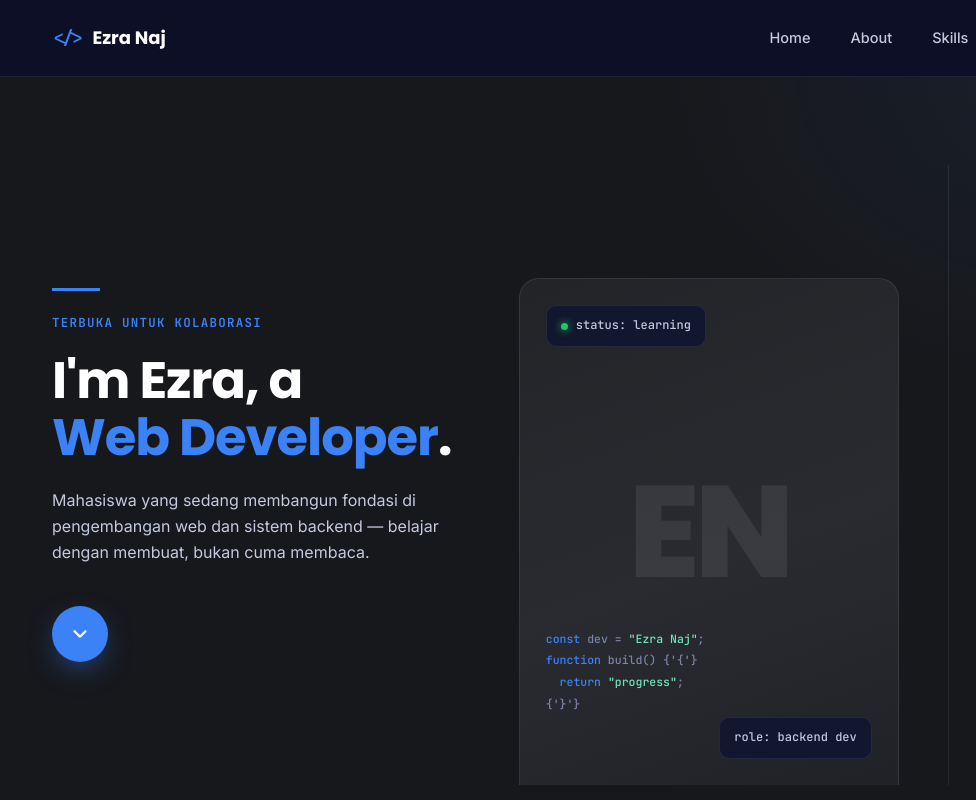
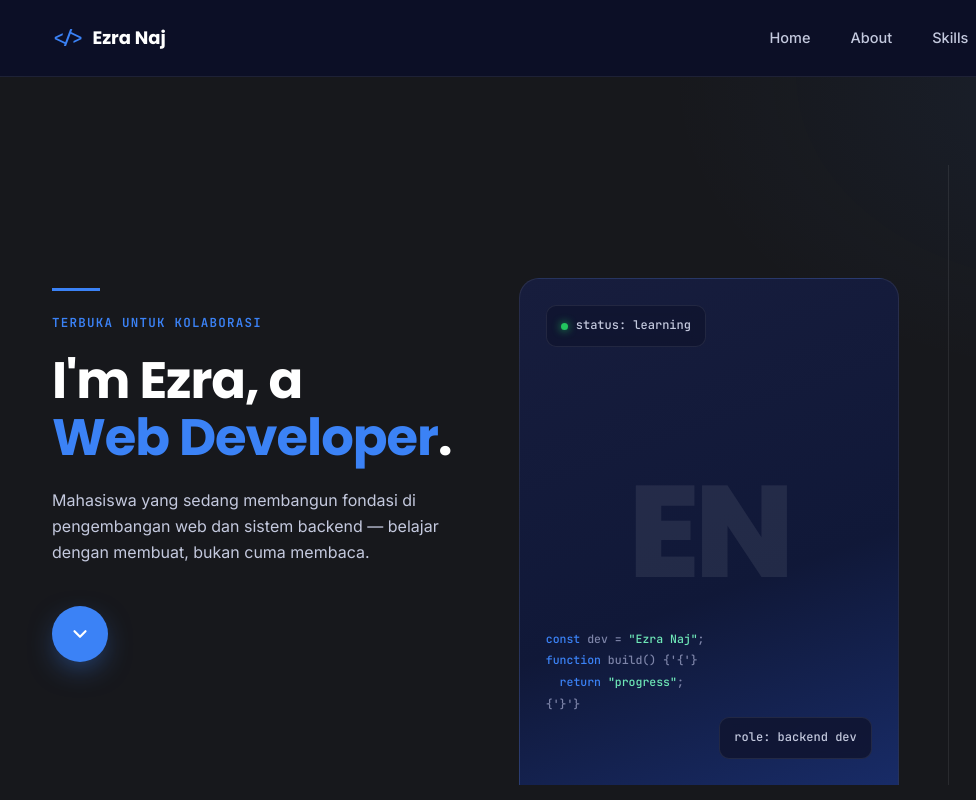
Before and after one commit to itsmenaj/itsmenaj.github.io, a plain HTML site: page index.html in a window 1280 px wide. Shown: the top 800 px of the page, 0-976 px from the left. Drawn offline with Linux system fonts and the light colour scheme.

Commit message:
Update background gradient for visual card

```diff
--- a/index.html
+++ b/index.html
@@ -76,7 +76,7 @@
   .hero-visual { position:relative; align-self:end; display:flex; align-items:flex-end; justify-content:center; }
   .visual-card {
     width: 100%; max-width: 380px; aspect-ratio: 3/4; border-radius: 20px 20px 0 0;
-    background: linear-gradient(160deg, var(--navy-2) 0%, #2A2B30 55%, #1A1C22 130%);
+    background: linear-gradient(160deg, #171D3D 0%, #101838 60%, #1E3A8A 130%);
     border: 1px solid var(--line); border-bottom:none;
     position:relative; overflow:hidden;
     display:flex; align-items:center; justify-content:center;
```
